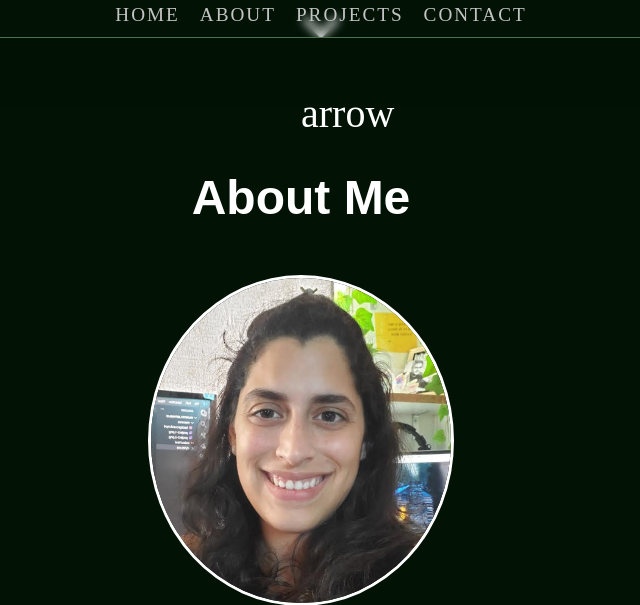
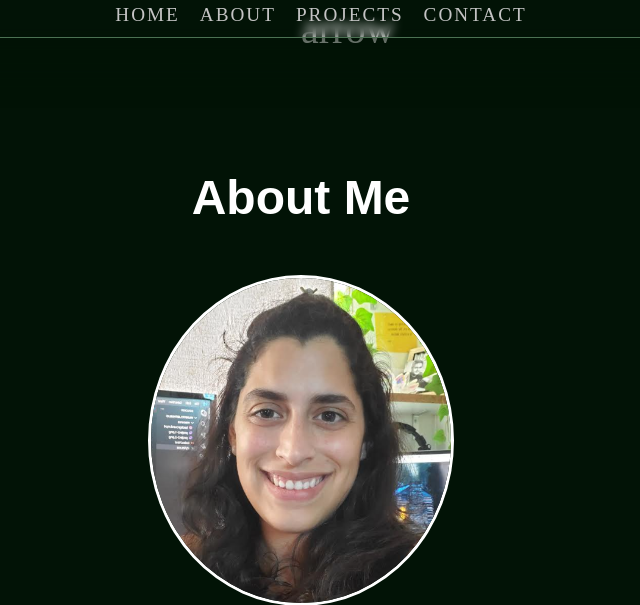
Before and after one commit to vilodye1/vilodye1.github.io, a PHP site: page / in a window 1280 px wide. Shown: the part 801-1406 px from the top of the page, without its empty margins (339-979 px from the left). Run offline with PHP 8.4, Linux system fonts and the light colour scheme; some libraries are stand-ins or nearby versions; some web fonts are replaced.

Commit message:
Update styles.css

```diff
--- a/styles.css
+++ b/styles.css
@@ -51,6 +51,7 @@ video {
     color: #fff;
     font-size: 40px;
     left: 50%;
+    top: 90%;
 }
 
 /* navbar */
```
